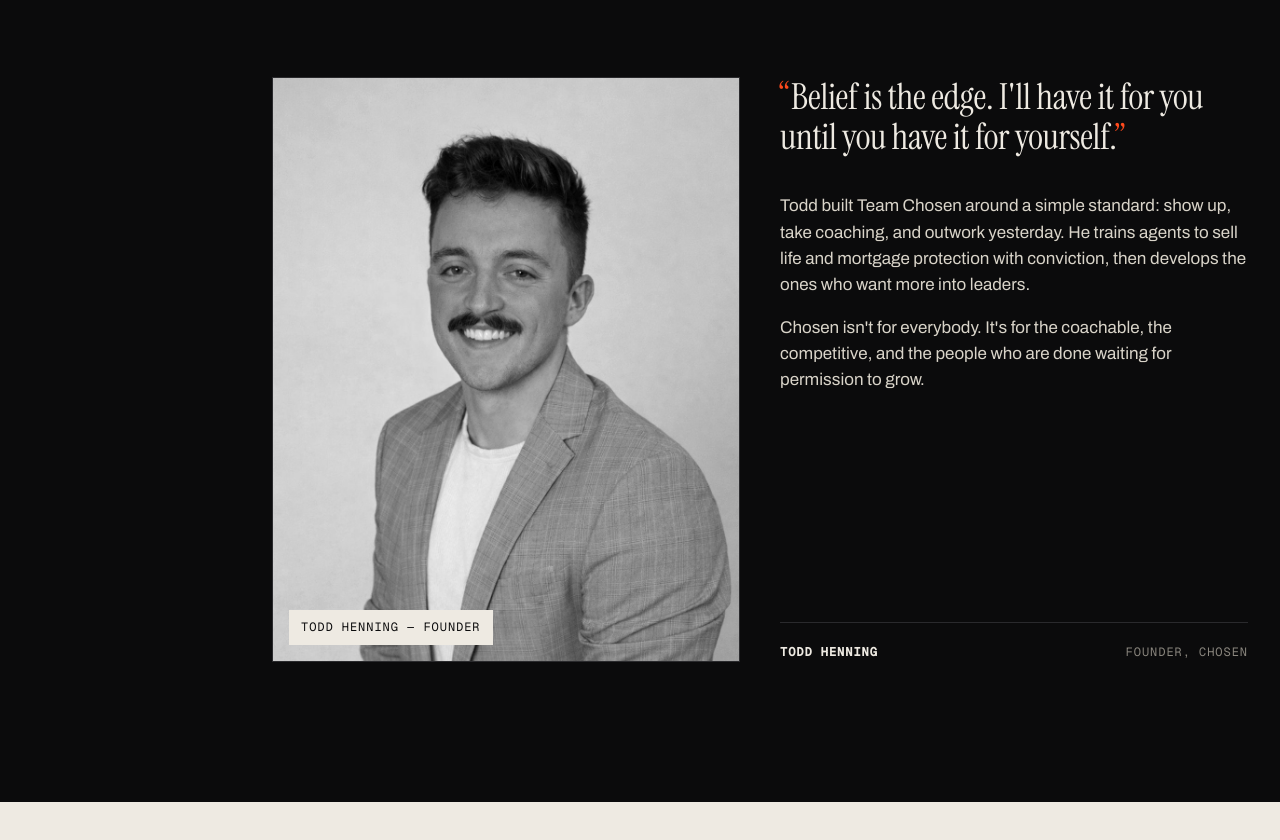
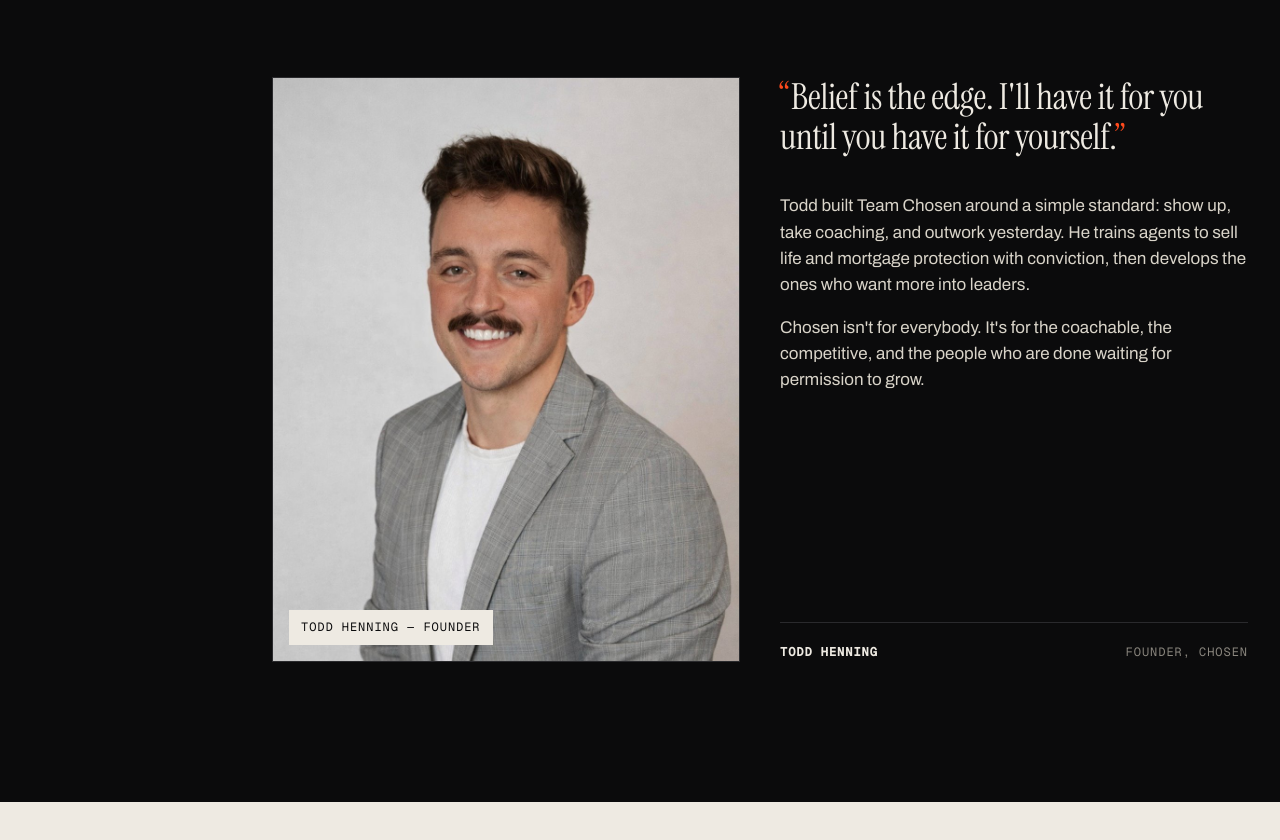
Before and after one commit to kiandolezal1-alt/chosen-recruiting, a plain HTML site: page index.html in a window 1280 px wide. Shown: the part 1174-2014 px from the top of the page. Drawn offline with nearby package versions, Linux system fonts and the light colour scheme.

Commit message:
Show Todd's photo in full color
Co-Authored-By: Claude Opus 5.5 <noreply@anthropic.com>
Claude-Session: https://claude.ai/code/session_01RBrcXzH2AtAMMntTaYckMD

```diff
--- a/index.html
+++ b/index.html
@@ -69,8 +69,7 @@
   /* ---------- FOUNDER ---------- */
   .founder-grid{display:grid;grid-template-columns:200px 1fr 1fr;gap:40px}
   .photo{grid-column:2;aspect-ratio:4/5;background:var(--ink2);border:1px solid var(--rule);position:relative;overflow:hidden}
-  .photo img{position:absolute;inset:0;width:100%;height:100%;object-fit:cover;filter:grayscale(1) contrast(1.05);transition:filter .5s}
-  .photo:hover img{filter:none}
+  .photo img{position:absolute;inset:0;width:100%;height:100%;object-fit:cover;}
   .photo .ph{position:absolute;inset:0;display:grid;place-items:center;font-family:var(--serif);font-style:italic;font-size:180px;color:#1f1f22}
   .photo .tag{position:absolute;left:16px;bottom:16px;background:var(--bone);color:var(--ink);padding:8px 12px}
   .bio{display:flex;flex-direction:column;justify-content:space-between}
```
